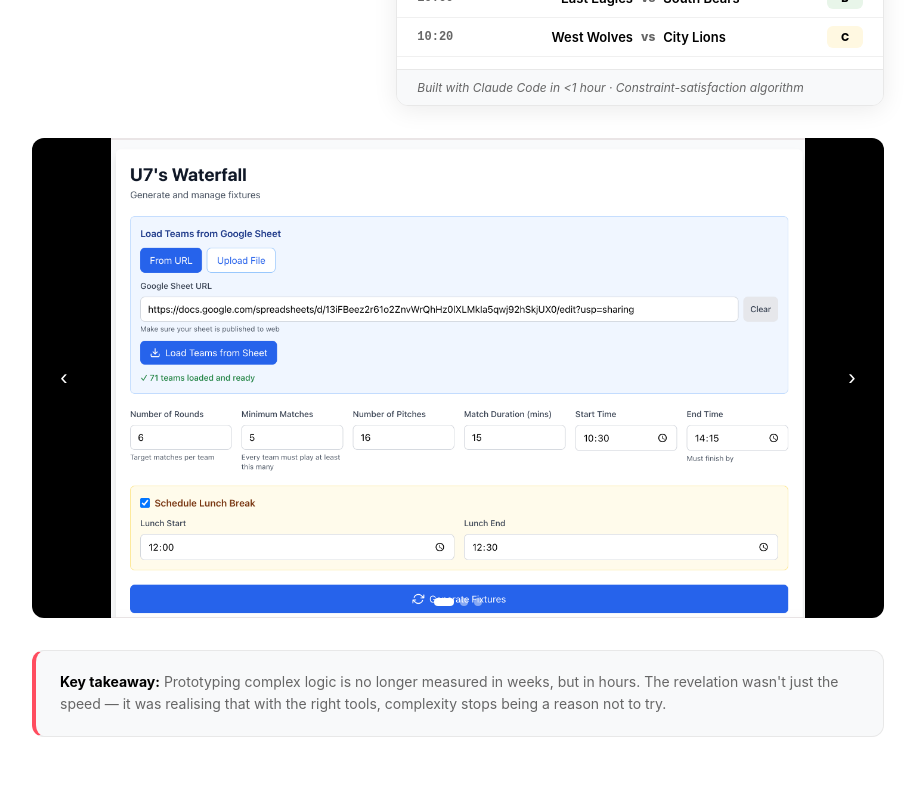
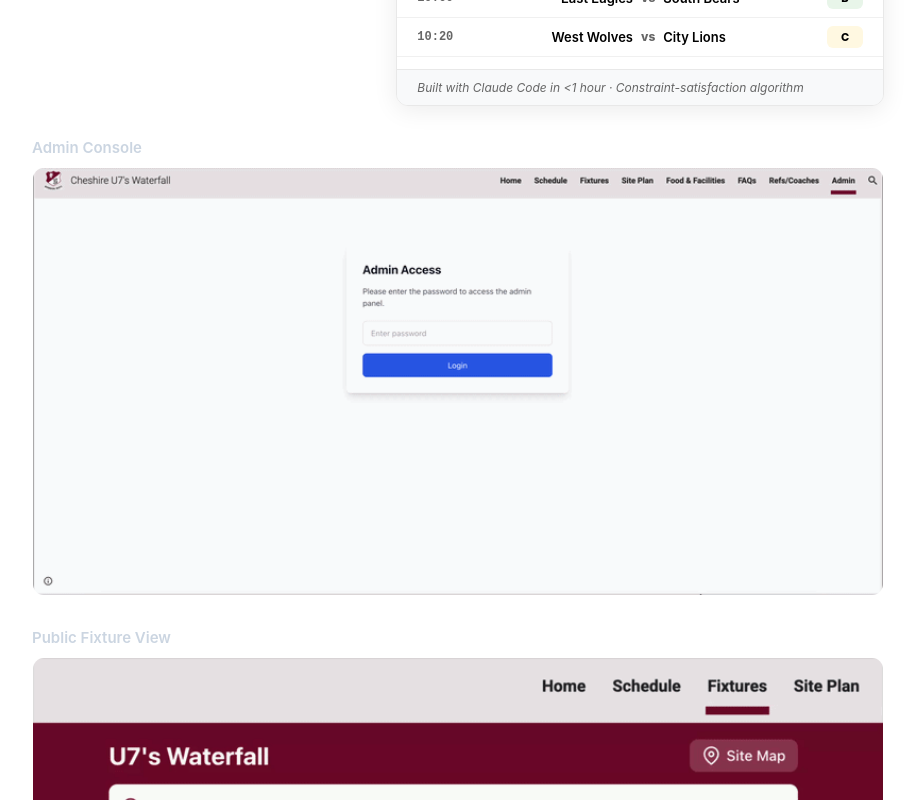
Before and after one commit to neilawilks-svg/Builder-Mindset, a React (Vite) app: page / in a window 1280 px wide. Shown: the part 5480-6280 px from the top of the page, without its empty margins (182-1097 px from the left). Built offline with nearby package versions, Linux system fonts and the light colour scheme.

Commit message:
Replace image carousel with Admin_Console and Public_Fixture demo gifs

```diff
--- a/src/App.jsx
+++ b/src/App.jsx
@@ -519,101 +519,24 @@ function ScriptMockup() {
   );
 }
 
-/* ── Image carousel with lightbox ── */
-const CAROUSEL_IMAGES = [
-  { src: "/Admin1.png", alt: "Admin view 1" },
-  { src: "/Admin2.png", alt: "Admin view 2" },
-  { src: "/Parent_View.png", alt: "Parent view" },
-];
-
-function ImageCarousel() {
-  const [index, setIndex] = useState(0);
-  const [lightbox, setLightbox] = useState(false);
-  const total = CAROUSEL_IMAGES.length;
-
-  const prev = (e) => { e.stopPropagation(); setIndex((i) => (i - 1 + total) % total); };
-  const next = (e) => { e.stopPropagation(); setIndex((i) => (i + 1) % total); };
-
-  useEffect(() => {
-    if (!lightbox) return;
-    const handler = (e) => { if (e.key === "Escape") setLightbox(false); if (e.key === "ArrowLeft") setIndex((i) => (i - 1 + total) % total); if (e.key === "ArrowRight") setIndex((i) => (i + 1) % total); };
-    window.addEventListener("keydown", handler);
-    return () => window.removeEventListener("keydown", handler);
-  }, [lightbox, total]);
-
-  const img = CAROUSEL_IMAGES[index];
-
+/* ── System demo gifs ── */
+function SystemDemos() {
   return (
-    <>
-      {/* Carousel */}
-      <div style={{ position: "relative", borderRadius: 12, overflow: "hidden", background: "#000", marginBottom: 32 }}>
-        <img
-          src={img.src}
-          alt={img.alt}
-          onClick={() => setLightbox(true)}
-          style={{ width: "100%", display: "block", maxHeight: 480, objectFit: "contain", cursor: "zoom-in" }}
-        />
-
-        {/* Prev / Next */}
-        {[{ label: "‹", dir: prev, side: "left" }, { label: "›", dir: next, side: "right" }].map(({ label, dir, side }) => (
-          <button
-            key={side}
-            onClick={dir}
-            style={{
-              position: "absolute", top: "50%", [side]: 12, transform: "translateY(-50%)",
-              background: "rgba(0,0,0,0.55)", color: "#fff", border: "none", borderRadius: 8,
-              width: 40, height: 40, fontSize: 22, lineHeight: 1, cursor: "pointer", display: "flex", alignItems: "center", justifyContent: "center",
-            }}
-          >
-            {label}
-          </button>
-        ))}
-
-        {/* Dots */}
-        <div style={{ position: "absolute", bottom: 12, left: "50%", transform: "translateX(-50%)", display: "flex", gap: 6 }}>
-          {CAROUSEL_IMAGES.map((_, i) => (
-            <button
-              key={i}
-              onClick={(e) => { e.stopPropagation(); setIndex(i); }}
-              style={{ width: i === index ? 20 : 8, height: 8, borderRadius: 99, border: "none", padding: 0, cursor: "pointer", background: i === index ? "#fff" : "rgba(255,255,255,0.45)", transition: "all 0.2s" }}
-            />
-          ))}
+    <div style={{ display: "flex", flexDirection: "column", gap: 32, marginBottom: 32 }}>
+      {[
+        { src: "/Admin_Console.gif", alt: "Admin Console demo", label: "Admin Console" },
+        { src: "/Public_Fixture.gif", alt: "Public Fixture View demo", label: "Public Fixture View" },
+      ].map(({ src, alt, label }) => (
+        <div key={src}>
+          <p style={{ margin: "0 0 10px", fontWeight: 600, fontSize: 15, color: "#cbd5e1" }}>{label}</p>
+          <img
+            src={src}
+            alt={alt}
+            style={{ width: "100%", display: "block", borderRadius: 12, border: "1px solid rgba(255,255,255,0.08)" }}
+          />
         </div>
-      </div>
-
-      {/* Lightbox */}
-      {lightbox && (
-        <div
-          onClick={() => setLightbox(false)}
-          style={{ position: "fixed", inset: 0, zIndex: 1000, background: "rgba(0,0,0,0.92)", display: "flex", alignItems: "center", justifyContent: "center" }}
-        >
-          <img
-            src={img.src}
-            alt={img.alt}
-            style={{ maxWidth: "90vw", maxHeight: "90vh", borderRadius: 12, objectFit: "contain", pointerEvents: "none" }}
-          />
-          {[{ label: "‹", dir: prev, side: "left" }, { label: "›", dir: next, side: "right" }].map(({ label, dir, side }) => (
-            <button
-              key={side}
-              onClick={dir}
-              style={{
-                position: "fixed", top: "50%", [side]: 24, transform: "translateY(-50%)",
-                background: "rgba(255,255,255,0.15)", color: "#fff", border: "none", borderRadius: 10,
-                width: 48, height: 48, fontSize: 26, cursor: "pointer", display: "flex", alignItems: "center", justifyContent: "center",
-              }}
-            >
-              {label}
-            </button>
-          ))}
-          <button
-            onClick={() => setLightbox(false)}
-            style={{ position: "fixed", top: 20, right: 24, background: "none", border: "none", color: "#fff", fontSize: 32, cursor: "pointer", lineHeight: 1 }}
-          >
-            ×
-          </button>
-        </div>
-      )}
-    </>
+      ))}
+    </div>
   );
 }
 
@@ -1643,7 +1566,7 @@ export default function App() {
             </div>
 
             {/* Screenshots carousel */}
-            <ImageCarousel />
+            <SystemDemos />
 
             <div
               style={{
```
